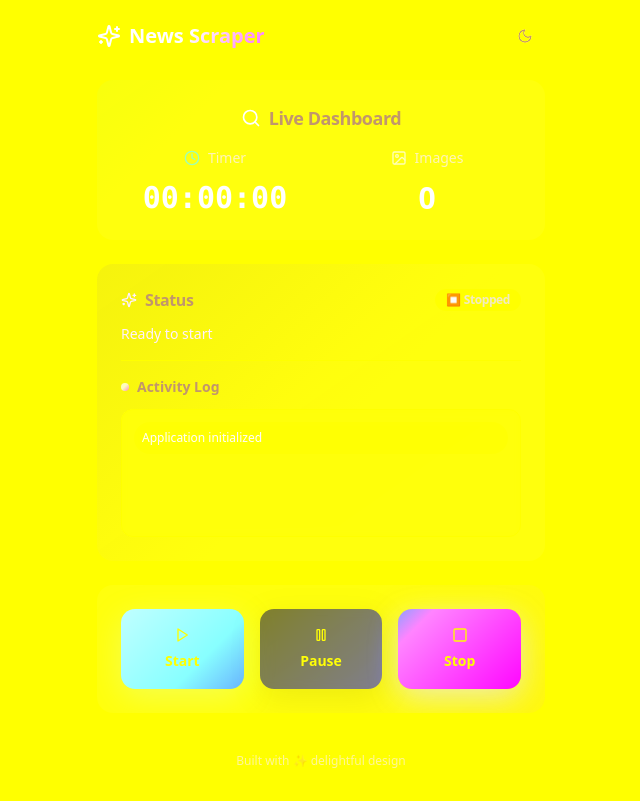
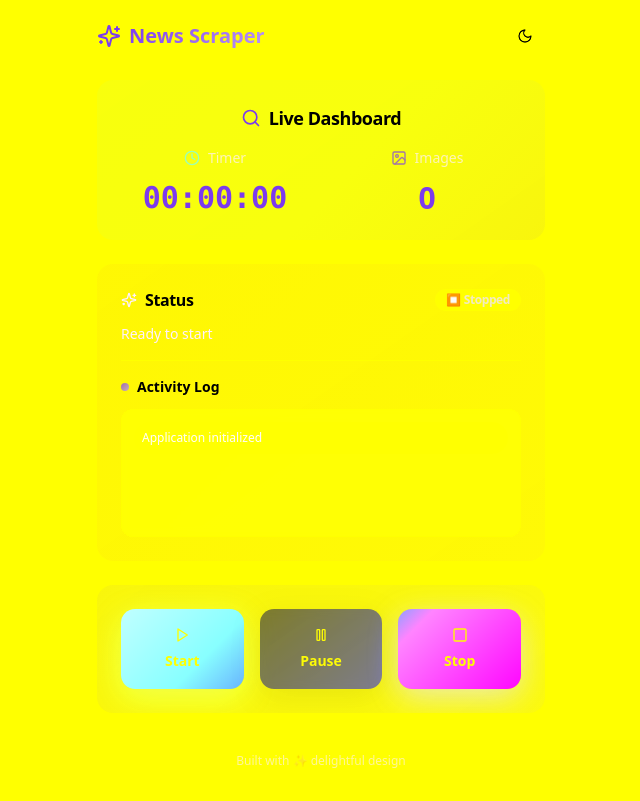
Before and after one commit to Loaeble/kivi-chrono-news, a React (Vite) app: page / in a window 1280 px wide. Shown: the whole page, without its empty margins (319-959 px from the left). Built offline with nearby package versions, Linux system fonts and the light colour scheme.

Commit message:
Refactor: Update primary colors
Update primary colors to purple, black, and tomato red. Maintain existing functionality and visual elements, focusing on clarity.

```diff
--- a/src/index.css
+++ b/src/index.css
@@ -9,17 +9,17 @@ All colors MUST be HSL.
 @layer base {
   :root {
     --background: 252 251 255;
-    --foreground: 30 41 59;
+    --foreground: 0 0 0;
 
     --card: 255 255 255;
-    --card-foreground: 30 41 59;
+    --card-foreground: 0 0 0;
 
     --popover: 255 255 255;
-    --popover-foreground: 30 41 59;
+    --popover-foreground: 0 0 0;
 
-    --primary: 139 69 255;
+    --primary: 262 83 58;
     --primary-foreground: 255 255 255;
-    --primary-glow: 167 139 250;
+    --primary-glow: 262 83 78;
 
     --secondary: 241 245 249;
     --secondary-foreground: 51 65 85;
@@ -30,12 +30,12 @@ All colors MUST be HSL.
     --accent: 245 243 255;
     --accent-foreground: 109 40 217;
 
-    --destructive: 239 68 68;
+    --destructive: 9 100 64;
     --destructive-foreground: 255 255 255;
 
     --border: 226 232 240;
     --input: 241 245 249;
-    --ring: 139 69 255;
+    --ring: 262 83 58;
 
     --success: 16 185 129;
     --success-foreground: 255 255 255;
@@ -51,9 +51,9 @@ All colors MUST be HSL.
 
     --teal: 20 184 166;
     --teal-foreground: 255 255 255;
-    --purple: 147 51 234;
-    --sunset-orange: 251 146 60;
-    --sunset-pink: 236 72 153;
+    --purple: 262 83 58;
+    --sunset-orange: 9 100 64;
+    --sunset-pink: 9 100 74;
 
     /* Beautiful gradients */
     --gradient-primary: linear-gradient(135deg, hsl(var(--primary)), hsl(var(--primary-glow)));
@@ -95,9 +95,9 @@ All colors MUST be HSL.
     --popover: 30 41 59;
     --popover-foreground: 248 250 252;
 
-    --primary: 167 139 250;
-    --primary-foreground: 15 23 42;
-    --primary-glow: 196 181 253;
+    --primary: 262 83 58;
+    --primary-foreground: 255 255 255;
+    --primary-glow: 262 83 78;
 
     --secondary: 51 65 85;
     --secondary-foreground: 226 232 240;
@@ -108,12 +108,12 @@ All colors MUST be HSL.
     --accent: 71 85 105;
     --accent-foreground: 226 232 240;
 
-    --destructive: 220 38 38;
-    --destructive-foreground: 248 250 252;
+    --destructive: 9 100 64;
+    --destructive-foreground: 255 255 255;
 
     --border: 51 65 85;
     --input: 71 85 105;
-    --ring: 167 139 250;
+    --ring: 262 83 58;
 
     --success: 34 197 94;
     --success-foreground: 248 250 252;
@@ -128,9 +128,9 @@ All colors MUST be HSL.
     --info-glow: 96 165 250;
 
     --teal: 20 184 166;
-    --purple: 147 51 234;
-    --sunset-orange: 251 146 60;
-    --sunset-pink: 236 72 153;
+    --purple: 262 83 58;
+    --sunset-orange: 9 100 64;
+    --sunset-pink: 9 100 74;
 
     /* Dark mode gradients */
     --gradient-primary: linear-gradient(135deg, hsl(var(--primary)), hsl(var(--primary-glow)));
```
